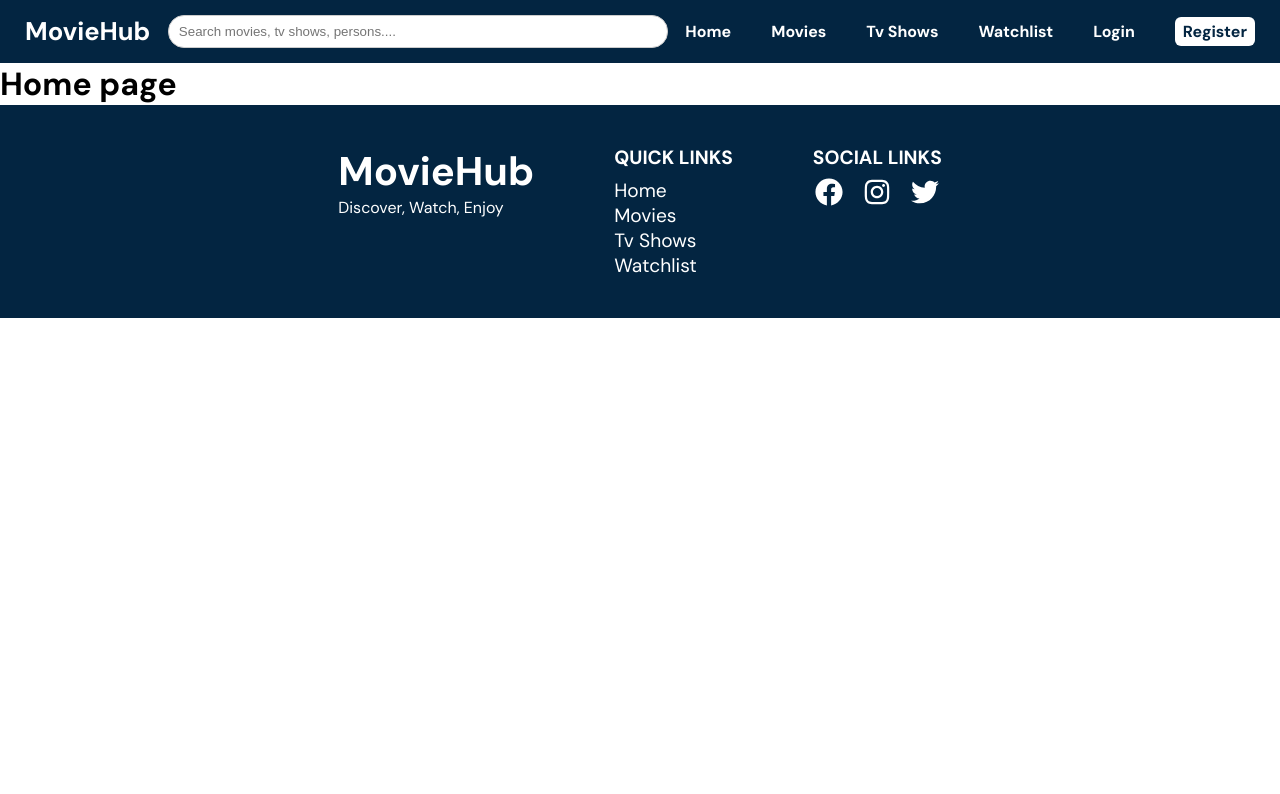
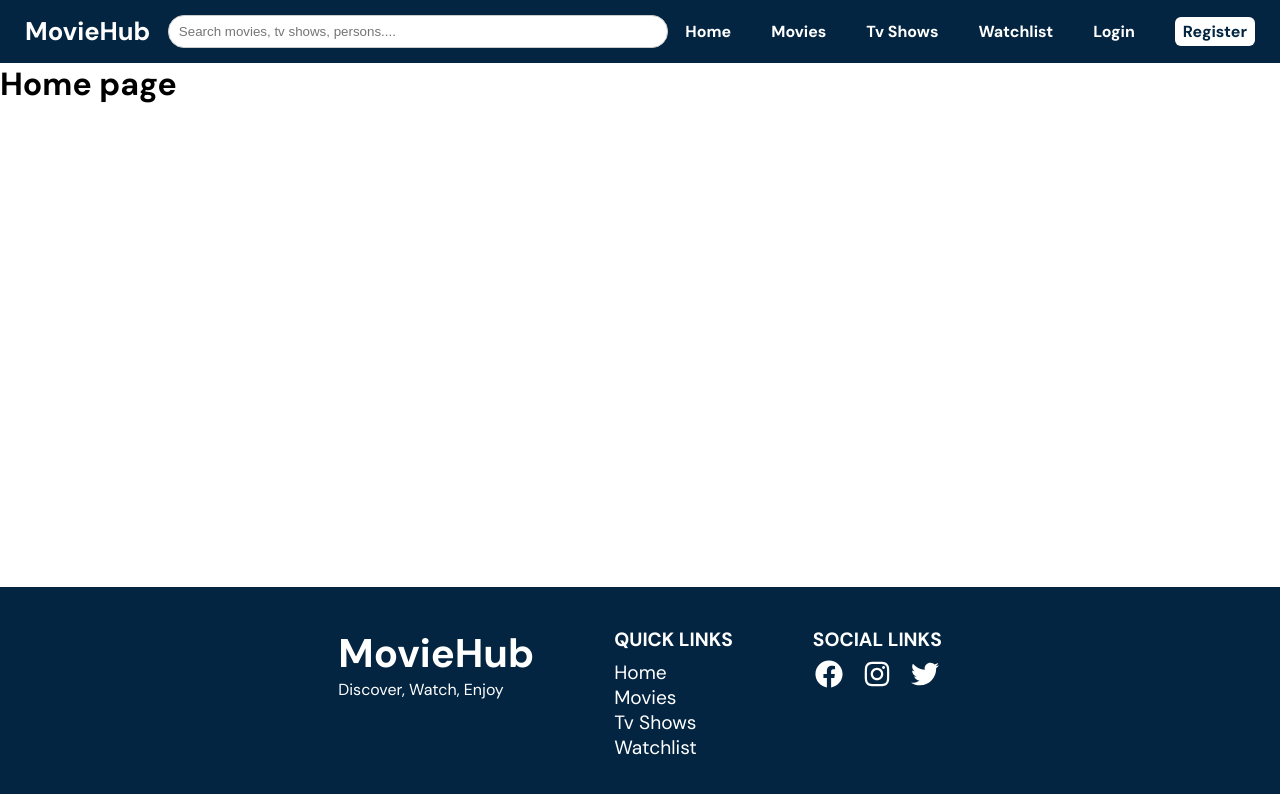
Before and after one commit to Samiksha063/movie-tv-database-app, a React (Vite) app: page / in a window 1280 px wide. Shown: the top 794 px of the page. Built offline with nearby package versions, Linux system fonts and the light colour scheme.

Commit message:
improve app layout, sticky header and footer positioning

```diff
--- a/src/App.tsx
+++ b/src/App.tsx
@@ -7,13 +7,20 @@
 export default function App() {
   return (
     <>
+    <div className="app">
       <Header />
-      <Routes>
+
+      <div className="content">
+        <Routes>
         <Route path='/' element={<Home />} />
         <Route path='/login' element={<Login/>} />
         <Route path='/register' element={<Register/>}/>
       </Routes>
+      </div>
+
       <Footer />
+    </div>
+
     </>
 
   );
--- a/src/components/Header/Header.module.css
+++ b/src/components/Header/Header.module.css
@@ -6,6 +6,9 @@
 .header{
     padding: 15px 25px;
     background-color: var(--color-primary);
+    position: sticky;
+    top: 0;
+    z-index: 1000;
 }
 
 .header ul{
--- a/src/index.css
+++ b/src/index.css
@@ -8,3 +8,18 @@
 body{
 font-family: "DM Sans", sans-serif;
 }
+
+html, body, #root{
+    height: 100%;
+    margin: 0;
+}
+
+.app{
+    min-height: 100vh;
+    display: flex;
+    flex-direction: column;
+}
+
+.content{
+    flex: 1;
+}
```
